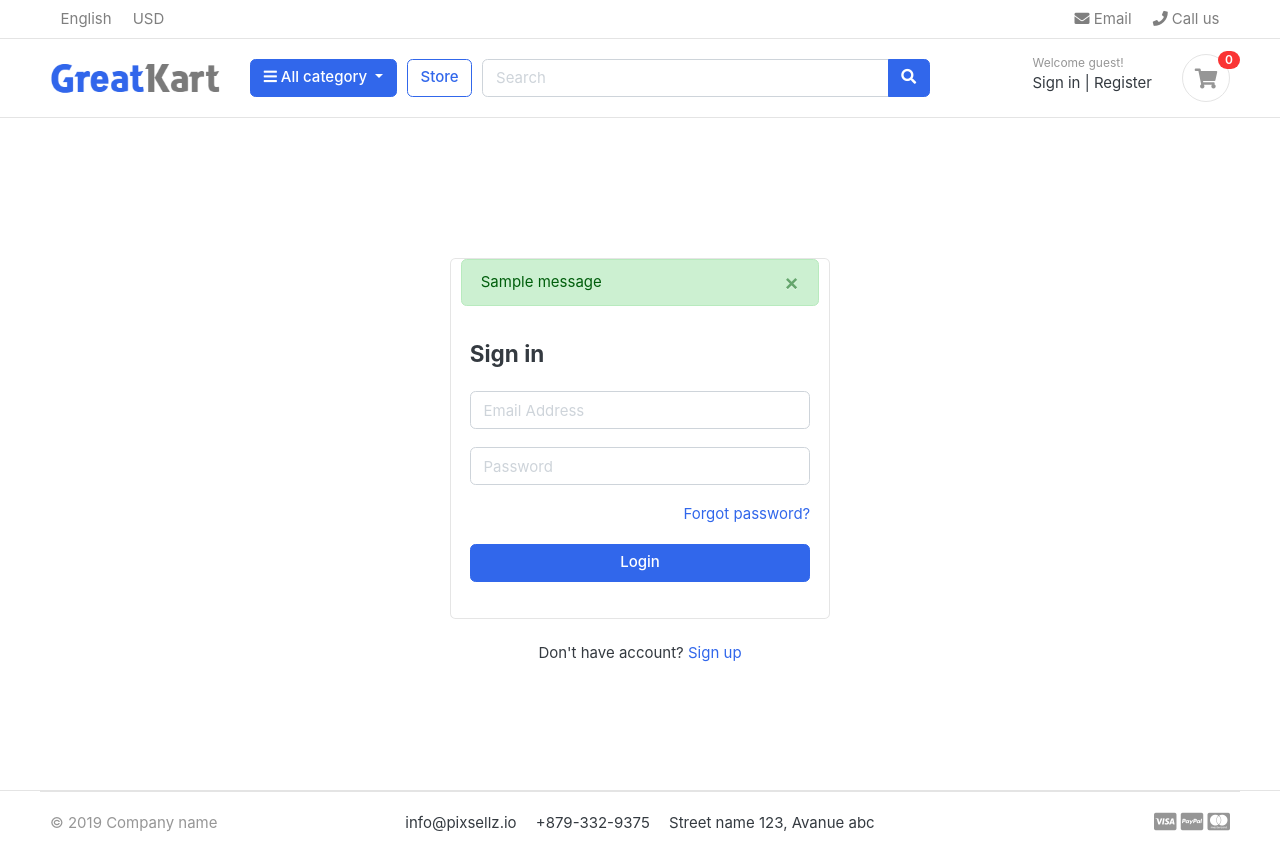
After one commit to 0xlearner/superKart-Django, a Django app: page /accounts/login/ in a window 1280 px wide. The commit adds this page. Run offline with Django 4.2, Linux system fonts and the light colour scheme; tables that the repository leaves empty hold one stand-in row (values such as "Sample post"); one stand-in notice (Sample message) is shown; parts of the project's set-up code (start-up, migrations or seed data) failed here and were passed over; some libraries are stand-ins or nearby versions; some web fonts are replaced.

Commit message:
User_Registration

```diff
--- /dev/null
+++ b/accounts/urls.py
@@ -0,0 +1,11 @@
+from django.urls import path
+
+from accounts import views
+
+urlpatterns = [
+    path('register/', views.register, name="register"),
+    path('login/', views.login, name="login"),
+    path('logout/', views.logout, name="logout"),
+    path('activate/<uidb64>/<token>/', views.activate, name='activate'),
+
+]
--- a/accounts/views.py
+++ b/accounts/views.py
@@ -1,3 +1,107 @@
-from django.shortcuts import render
+from random import randint
 
-# Create your views here.
+from django.contrib.auth.tokens import default_token_generator
+from django.contrib.sites.shortcuts import get_current_site
+from django.core.mail import EmailMessage
+from django.shortcuts import render, redirect
+from django.contrib import messages, auth
+from django.contrib.auth.decorators import login_required
+from django.template.loader import render_to_string
+from django.utils.encoding import force_bytes
+from django.utils.http import urlsafe_base64_encode, urlsafe_base64_decode
+
+from .forms import RegistrationFrom
+from .models import Account
+
+
+def register(request):
+    if request.method == "POST":
+        form = RegistrationFrom(request.POST)
+
+        if form.is_valid():
+            first_name = form.cleaned_data['first_name']
+            last_name = form.cleaned_data['last_name']
+            phone_number = form.cleaned_data['phone_number']
+            email = form.cleaned_data['email']
+            password = form.cleaned_data['password']
+            username = email.split("@")[0]
+            # Check if the username exists in table
+            if Account.objects.filter(username=username).exists():
+                rand_no = randint(100, 999)
+                username = username + '_' + str(rand_no)
+
+            user = Account.objects.create_user(
+                first_name=first_name,
+                last_name=last_name,
+                email=email,
+                username=username,
+                password=password
+            )
+            # print(user)
+            user.phone_number = phone_number
+            user.save()
+
+            # USER ACTIVATION
+            current_site = get_current_site(request)
+            mail_subj = 'Please activate your account.'
+            message = render_to_string('accounts/account_verification.html', {
+                'user': user,
+                'domain': current_site,
+                'uid': urlsafe_base64_encode(force_bytes(user.pk)),
+                'token': default_token_generator.make_token(user)
+            })
+
+            to_email = email
+            send_email = EmailMessage(mail_subj, message, to=[to_email])
+            send_email.send()
+            return redirect('/accounts/login/?command=verification&email=' + email)
+            # messages.success(request, "Registration Successful")
+            # return redirect('login')
+
+    else:
+        form = RegistrationFrom()
+    context = {
+        'form': form
+    }
+    return render(request, 'accounts/register.html', context)
+
+
+def activate(request, uidb64, token):
+    try:
+        uid = urlsafe_base64_decode(uidb64).decode()
+        user = Account._default_manager.get(pk=uid)
+    except(TypeError, ValueError, OverflowError, Account.DoesNotExist):
+        user = None
+
+    if user is not None and default_token_generator.check_token(user, token):
+        user.is_active = True
+        user.save()
+        messages.success(request, 'Congratulations! Your account is activated.')
+        return redirect('login')
+    else:
+        messages.error(request, 'Invalid activation link')
+        return redirect('register')
+
+
+def login(request):
+    if request.method == "POST":
+        email = request.POST['email']
+        password = request.POST['password']
+
+        user = auth.authenticate(email=email, password=password)
+
+        if user is not None:
+            auth.login(request, user)
+            # messages.success(request, "You're now logged in")
+            return redirect('home')
+        else:
+            messages.error(request, 'Invalid login credentials')
+            return redirect('login')
+    return render(request, 'accounts/login.html')
+
+
+@login_required(login_url='login')
+def logout(request):
+    auth.logout(request)
+    messages.success(request, 'You are logged out.')
+    return redirect('login')
--- a/static/js/script.js
+++ b/static/js/script.js
@@ -6,10 +6,8 @@ $(document).ready(function() {
 
 
     /* ///////////////////////////////////////
-
     THESE FOLLOWING SCRIPTS ONLY FOR BASIC USAGE,
     For sliders, interactions and other
-
     */ ///////////////////////////////////////
 
 
@@ -57,3 +55,7 @@ $(document).ready(function() {
 
 });
 // jquery end
+
+setTimeout(function(){
+  $('#message').fadeOut('slow')
+}, 4000)
--- a/superKart/urls.py
+++ b/superKart/urls.py
@@ -25,4 +25,5 @@ urlpatterns = [
     path('', views.home, name='home'),
     path('store/', include('store.urls')),
     path('cart/', include('cart.urls')),
+    path('accounts/', include('accounts.urls')),
 ] + static(settings.MEDIA_URL, document_root=settings.MEDIA_ROOT)
--- /dev/null
+++ b/templates/accounts/login.html
@@ -0,0 +1,40 @@
+{% extends 'base.html' %}
+
+{% block content %}
+    <!-- ========================= SECTION CONTENT ========================= -->
+<section class="section-conten padding-y" style="min-height:84vh">
+
+<!-- ============================ COMPONENT LOGIN   ================================= -->
+	<div class="card mx-auto" style="max-width: 380px; margin-top:100px;">
+        {% include 'includes/alerts.html' %}
+      <div class="card-body">
+      <h4 class="card-title mb-4">Sign in</h4>
+      <form action="{% url 'login' %}" method="post">
+          {% csrf_token %}
+          <div class="form-group">
+			 <input type="email" class="form-control" placeholder="Email Address" name="email">
+          </div> <!-- form-group// -->
+          <div class="form-group">
+			<input type="password" class="form-control" placeholder="Password" name="password">
+          </div> <!-- form-group// -->
+
+          <div class="form-group">
+          	<a href="#" class="float-right">Forgot password?</a>
+
+          </div> <!-- form-group form-check .// -->
+          <div class="form-group">
+              <button type="submit" class="btn btn-primary btn-block"> Login  </button>
+          </div> <!-- form-group// -->
+      </form>
+      </div> <!-- card-body.// -->
+    </div> <!-- card .// -->
+
+     <p class="text-center mt-4">Don't have account? <a href="{% url 'register' %}">Sign up</a></p>
+     <br><br>
+<!-- ============================ COMPONENT LOGIN  END.// ================================= -->
+
+
+</section>
+<!-- ========================= SECTION CONTENT END// ========================= -->
+
+{% endblock %}
--- /dev/null
+++ b/templates/includes/alerts.html
@@ -0,0 +1,14 @@
+{% if messages %}
+
+    {% for message in messages %}
+    <div id="message" class="container">
+    <div {% if message.tags %} class="alert alert-{{ message.tags }} alert-dismissible fade show"{% endif %} role="alert">
+      <button type="button" class="close" data-dismiss="alert" aria-label="Close"><span aria-hidden="true">&times;</span>
+      </button>
+        {% if message.level == DEFAULT_MESSAGE_LEVELS.ERROR %}Error: {% endif %}
+        {{ message }}
+    </div>
+    </div>
+    {% endfor %}
+
+{% endif %}
--- a/templates/includes/navbar.html
+++ b/templates/includes/navbar.html
@@ -61,13 +61,23 @@
 	</div> <!-- col.// -->
 	<div class="col-lg-3 col-sm-6 col-8 order-2 order-lg-3">
 				<div class="d-flex justify-content-end mb-3 mb-lg-0">
-					<div class="widget-header">
-						<small class="title text-muted">Welcome guest!</small>
+                    {% if user.id is None %}
+                        <div class="widget-header">
+                            <small class="title text-muted">Welcome guest!</small>
+                            <div>
+                                <a href="{% url 'login' %}">Sign in</a> <span class="dark-transp"> | </span>
+                                <a href="{% url 'register' %}"> Register</a>
+                            </div>
+                        </div>
+                    {% else %}
+                        <div class="widget-header">
+						<small class="title text-muted">Welcome {{ user.username }}!</small>
 						<div>
-							<a href="./signin.html">Sign in</a> <span class="dark-transp"> | </span>
-							<a href="./register.html"> Register</a>
+							<a href="#">Dashboard</a> <span class="dark-transp"> | </span>
+							<a href="{% url 'logout' %}"> Log out</a>
 						</div>
 					</div>
+                    {% endif %}
 					<a href="{% url 'cart' %}" class="widget-header pl-3 ml-3">
 						<div class="icon icon-sm rounded-circle border"><i class="fa fa-shopping-cart"></i></div>
 						<span class="badge badge-pill badge-danger notify">{{ cart_count }}</span>
```
Also changed, not shown: accounts/forms.py (added, +35 -0 lines), superKart/settings.py (+14 -7 lines), templates/accounts/account_verification.html (added, +10 -0 lines), templates/accounts/register.html (added, +64 -0 lines).
